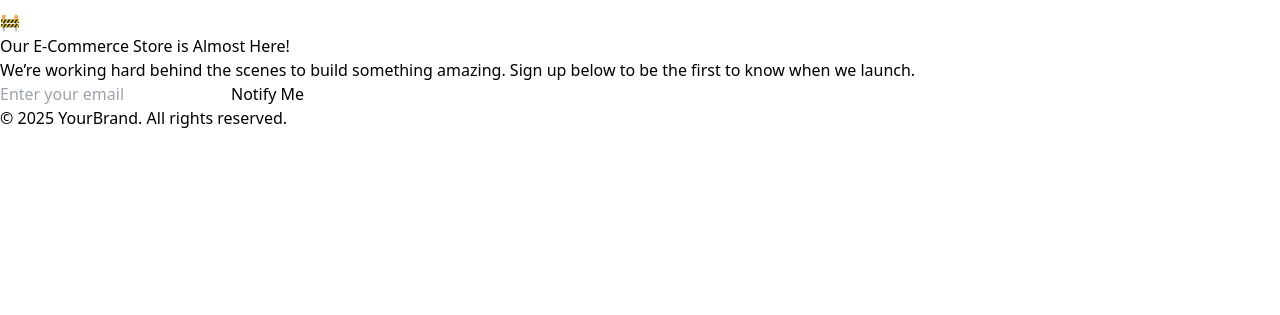
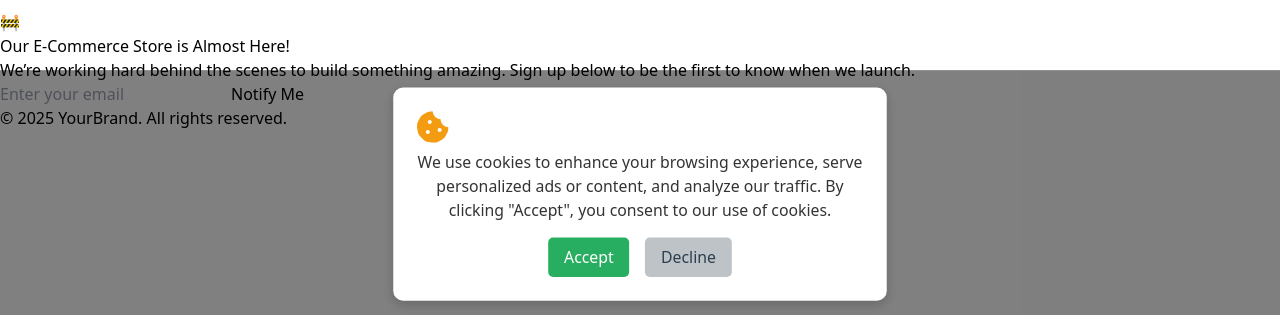
Before and after one commit to Aadityadav191/Bazaar.com, a React (Vite) app: page / in a window 1280 px wide. Shown: the part 482-797 px from the top of the page. Built offline with nearby package versions, Linux system fonts and the light colour scheme.

Commit message:
feat: add Cookies concent feature

```diff
--- a/package.json
+++ b/package.json
@@ -12,9 +12,11 @@
   "dependencies": {
     "firebase": "^11.9.1",
     "formik": "^2.4.6",
+    "framer-motion": "^12.23.3",
     "react": "^19.1.0",
     "react-dom": "^19.1.0",
     "react-hook-form": "^7.58.1",
+    "react-icons": "^5.5.0",
     "react-router-dom": "^7.6.2",
     "react-toastify": "^11.0.5"
   },
--- a/src/App.jsx
+++ b/src/App.jsx
@@ -7,18 +7,35 @@ import { useState, useEffect } from "react";
 import Popup from "./Components/Popup";
 import { Routes, Route } from "react-router-dom";
 import Landing from "./pages/Landing";
+import CookieConsent from './Components/CookieConsent';
 
 function App() {
   const [showPopup, setShowPopup] = useState(false);
+    const [showConsent, setShowConsent] = useState(false);
+
   useEffect(() => {
     setTimeout(() => {
       setShowPopup(true);
     }, 500);
+
+    const consent = localStorage.getItem('cookie_consent');
+    if (!consent) {
+      setTimeout(() => {
+        setShowConsent(true);
+      }, 5000);
+    }
   }, []);
+
+
+  const handleAccept = () => {
+    localStorage.setItem('cookie_consent', 'true');
+    setShowConsent(false);
+  };
 
   return (
     <>
       {showPopup && <Popup onClose={() => setShowPopup(false)} />}
+       {showConsent && <CookieConsent onAccept={handleAccept} />}
       <Navbar />
       <Routes>
         <Route path="/" element={<Landing />} />
--- /dev/null
+++ b/src/Components/CookieConsent.jsx
@@ -0,0 +1,89 @@
+// CookieConsent.js
+import React from 'react';
+import { FaCookieBite } from 'react-icons/fa';
+import { motion } from 'framer-motion';
+const CookieConsent = ({ onAccept, onDecline }) => {
+  return (
+    <motion.div
+      initial={{ opacity: 0, y: 50 }}
+      animate={{ opacity: 1, y: 0 }}
+      transition={{ duration: 0.5, ease: 'easeOut' }}
+      style={styles.overlay}
+    >
+      <motion.div
+        initial={{ scale: 0.9 }}
+        animate={{ scale: 1 }}
+        transition={{ duration: 0.4, delay: 0.2 }}
+        style={styles.container}
+      >
+        <div style={styles.iconWrapper}>
+          <FaCookieBite style={styles.icon} />
+        </div>
+        <p style={styles.text}>
+          We use cookies to enhance your browsing experience, serve personalized ads or content, and analyze our traffic. By clicking "Accept", you consent to our use of cookies.
+        </p>
+        <div style={styles.buttons}>
+          <button onClick={onAccept} style={styles.acceptButton}>Accept</button>
+          <button onClick={onDecline} style={styles.declineButton}>Decline</button>
+        </div>
+      </motion.div>
+    </motion.div>
+  );
+};
+
+const styles = {
+  overlay: {
+    position: 'fixed',
+    bottom: 0,
+    width: '100%',
+    display: 'flex',
+    justifyContent: 'center',
+    zIndex: 1000,
+    padding: '1rem',
+    background: 'rgba(0, 0, 0, 0.5)',
+  },
+  container: {
+    maxWidth: '500px',
+    backgroundColor: '#fff',
+    borderRadius: '10px',
+    padding: '1.5rem',
+    boxShadow: '0 4px 12px rgba(0,0,0,0.2)',
+    textAlign: 'center',
+  },
+  iconWrapper: {
+    fontSize: '2rem',
+    marginBottom: '0.5rem',
+    color: '#f39c12',
+  },
+  icon: {
+    verticalAlign: 'middle',
+  },
+  text: {
+    fontSize: '1rem',
+    color: '#333',
+    marginBottom: '1rem',
+  },
+  buttons: {
+    display: 'flex',
+    justifyContent: 'center',
+    gap: '1rem',
+  },
+  acceptButton: {
+    backgroundColor: '#27ae60',
+    color: '#fff',
+    padding: '0.5rem 1rem',
+    border: 'none',
+    borderRadius: '5px',
+    cursor: 'pointer',
+  },
+  declineButton: {
+    backgroundColor: '#bdc3c7',
+    color: '#2c3e50',
+    padding: '0.5rem 1rem',
+    border: 'none',
+    borderRadius: '5px',
+    cursor: 'pointer',
+  },
+};
+
+export default CookieConsent;
```
Also changed, not shown: 1 other file (tests, documents, lock files or other folders).
